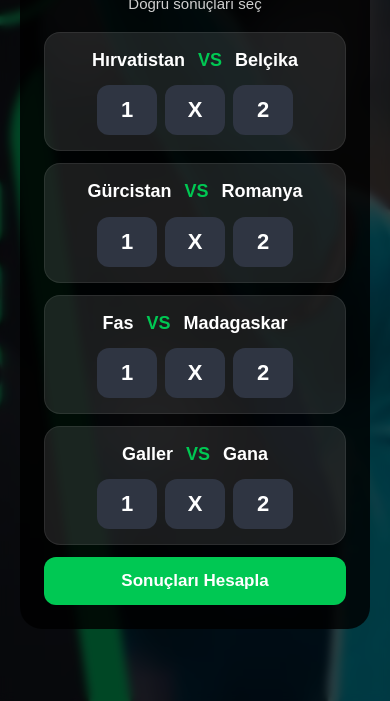
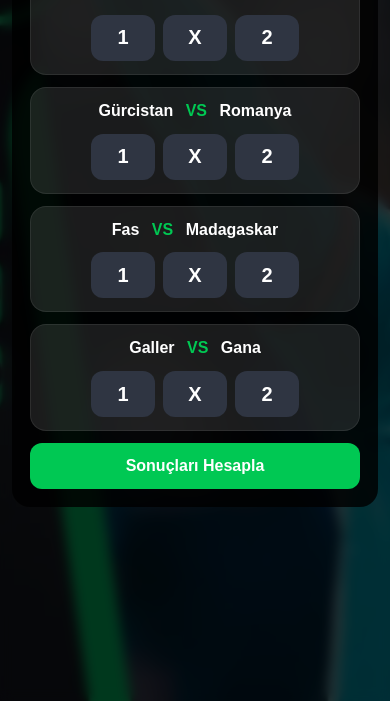
Before and after one commit to ufeyyaz62-stack/baywin-dunya-kupasi, a plain HTML site: page frontend/admin.html in a window 390 px wide. Shown: the part 143-844 px from the top of the page. Drawn offline with Linux system fonts and the light colour scheme.

Commit message:
Update style.css

```diff
--- a/frontend/style.css
+++ b/frontend/style.css
@@ -108,6 +108,7 @@ input{
     box-shadow:0 0 15px #00c853;
     transform:scale(1.05);
 }
+
 .custom-alert{
     position:fixed;
     inset:0;
@@ -146,42 +147,52 @@ input{
     font-weight:bold;
     cursor:pointer;
 }
+
+/* TELEFON GÖRÜNÜMÜ */
 @media (max-width: 768px) {
-
     body{
-        background-position:center;
         background-size:cover;
+        background-position:center top;
     }
 
-    .container{
-        width:95%;
-        max-width:420px;
-        padding:20px;
-        margin:20px auto;
+    body::before{
+        background:rgba(0,0,0,0.78);
+        backdrop-filter:blur(6px);
+    }
+
+    .app{
+        align-items:flex-start;
+        padding:12px;
+    }
+
+    .card{
+        max-width:100%;
+        padding:18px;
+        border-radius:18px;
+        margin-top:10px;
     }
 
     h1{
-        font-size:28px;
+        font-size:25px;
+    }
+
+    h2{
+        font-size:24px;
     }
 
     .subtitle{
-        font-size:15px;
+        font-size:14px;
+        margin-bottom:16px;
     }
 
     .match-card{
-        padding:15px;
+        padding:13px;
         margin-bottom:12px;
     }
 
     .teams{
-        font-size:18px;
-        line-height:1.4;
-        flex-wrap:wrap;
-        text-align:center;
-    }
-
-    .vs{
-        margin:0 8px;
+        font-size:16px;
+        line-height:1.3;
     }
 
     .options{
@@ -189,18 +200,13 @@ input{
     }
 
     .option-btn{
-        width:60px;
-        height:50px;
-        font-size:22px;
+        width:64px;
+        height:46px;
+        font-size:20px;
     }
 
-    .submit-btn{
-        height:55px;
-        font-size:18px;
-    }
-
-    .custom-alert-box{
-        width:90%;
-        padding:25px;
+    .main-btn{
+        padding:14px;
+        font-size:16px;
     }
 }
```
